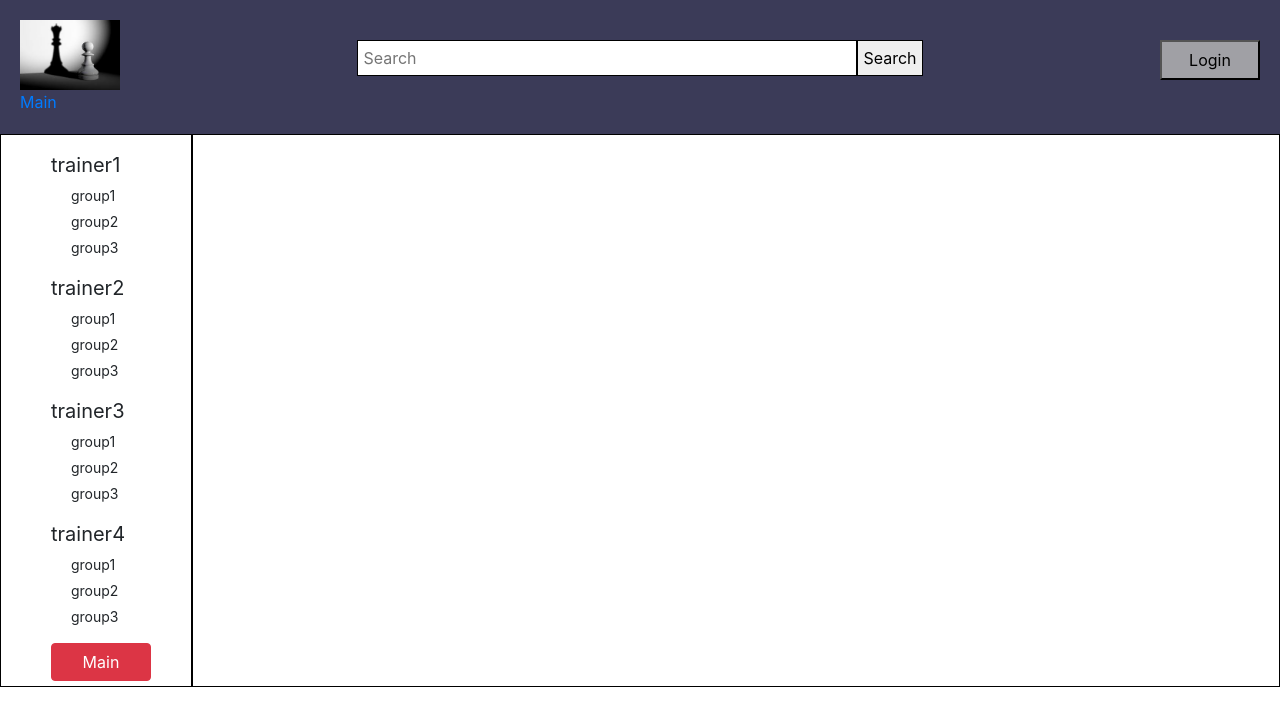
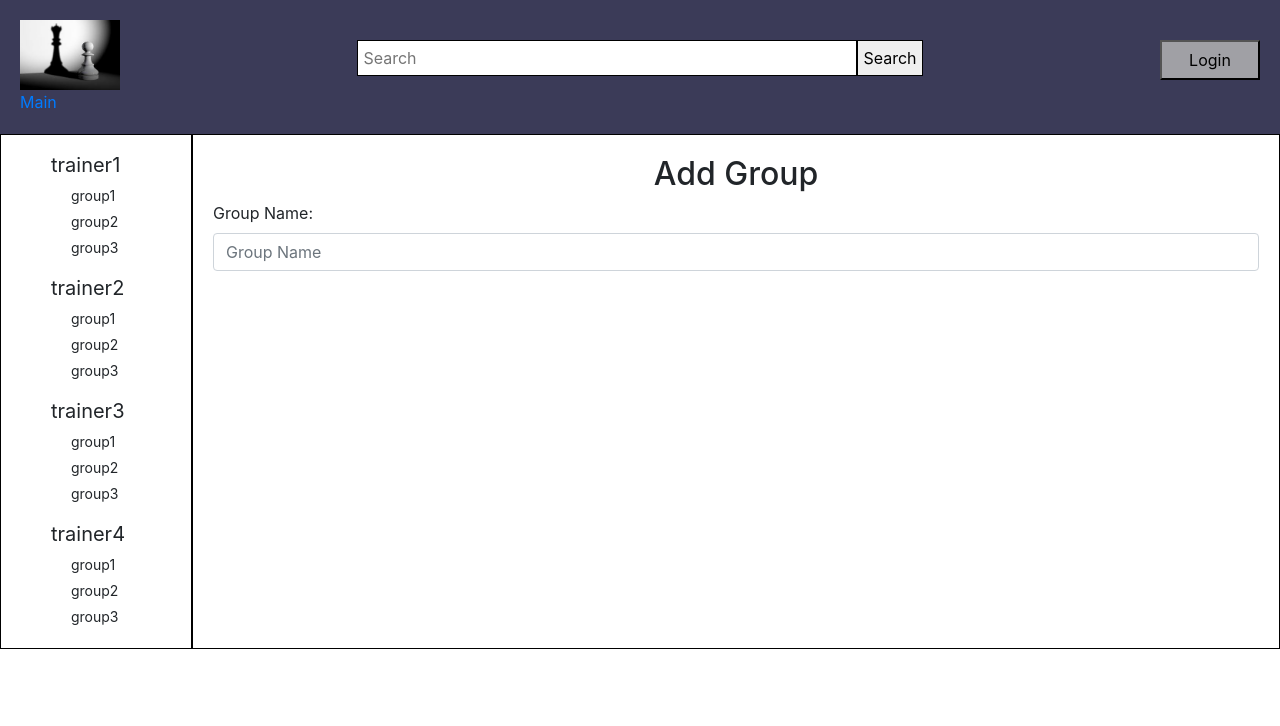
Before and after one commit to Zhuk1305/journal, a React (Create React App) app: page /add-group in a window 1280 px wide. Shown: the top 726 px of the page. Built offline with nearby package versions, Linux system fonts and the light colour scheme.

Commit message:
create AddGroup

```diff
--- a/src/App.js
+++ b/src/App.js
@@ -9,6 +9,7 @@ import ListTrainer from './component/Trainer/ListTrainer';
 import Navbar from './component/NavbarTrainer/Navbar';
 import Header from './component/Header/Header.js';
 import Main from './component/Main/Main';
+import AddGroup from './component/Group/AddGroup';
 function App() {
 
 	return (
@@ -25,7 +26,8 @@ function App() {
 
 									<Route path="/" exact component={Main} />
 									<Route path="/main" exact component={Main} />
-									<Route path="/group" component={Group} />
+									<Route path="/groups" component={Group} />
+									<Route path="/add-group" component={AddGroup} />
 									<Route path="/trainers" component={ListTrainer} />
 									<Route path="/add-trainer" component={AddTrainer} />
 									<Route path="/edit-trainer" component={EditTrainer} />
--- /dev/null
+++ b/src/component/Group/AddGroup.js
@@ -0,0 +1,39 @@
+import React, {Component} from 'react';
+import ApiService from "../../service/ApiService";
+
+class AddGroup extends Component {
+	constructor(props) {
+		super(props)
+		this.state= {
+			name: '',
+			nameTrainre:'',
+		}
+		this.saveGroup = this.saveGroup.bind(this)
+	}
+	saveGroup = (e) => {
+		e.preventDefault();
+		let group = {name: this.state.name, nameTrainer:this.state.nameTrainer}
+		ApiService.addGroup(group)
+						.then(res => {
+							this.props.history.push('/groups')
+						})
+	}
+	onChange = (e) =>
+	this.setState({[e.target.name]: e.target.value});
+
+	render() {
+		return (
+			<div>
+				<h2 className="text-center">Add Group</h2>
+				<from>
+					<div className="from-group">
+						<label>Group Name:</label>
+						<input type="text" placeholder="Group Name" name="group name" className="form-control" value={this.state.name} onChange={this.onChange}/>
+					</div>
+				</from>
+			</div>
+		);
+	}
+}
+
+export default AddGroup;
--- a/src/component/Main/Main.js
+++ b/src/component/Main/Main.js
@@ -16,7 +16,7 @@ showTrainerList() {
 	this.props.history.push('/trainers')
 }
 showGroupList() {
-	this.props.history.push('/group')
+	this.props.history.push('/groups')
 }
 showStudentList() {
 	this.props.history.push('/students')
--- a/src/component/NavbarTrainer/Navbar.js
+++ b/src/component/NavbarTrainer/Navbar.js
@@ -93,9 +93,7 @@ class Navbar extends Component {
 			isOpened: !this.state.isOpened
 		})
 	}
-	mainPage() {
-		this.props.history.push("/")
-	}
+
 
 	render() {
 
@@ -112,8 +110,6 @@ class Navbar extends Component {
 							</li>
 						)}
 				</ul>
-				<button className="btn btn-danger" style={{width:'100px'}} onClick={() => this.mainPage()}> Main</button>
-
 			</div>
 	);
 	}
--- a/src/component/trainer/AddTrainer.js
+++ b/src/component/trainer/AddTrainer.js
@@ -1,4 +1,4 @@
-import React, {Conponent, Component} from 'react';
+import React, {Component} from 'react';
 import ApiService from "../../service/ApiService";
 
 class AddTrainer extends Component {
--- a/src/service/ApiService.js
+++ b/src/service/ApiService.js
@@ -1,7 +1,7 @@
 import axios from 'axios';
 
 const TRAINER_API_BASE_URL = 'http://localhost:8080/trainers';
-
+const GROUP_API_BASE_URL = 'http://localhost:8080/groups';
 class ApiService {
 
     fetchTrainers() {
@@ -22,7 +22,10 @@ class ApiService {
 
     editTrainer(trainer) {
         return axios.put(TRAINER_API_BASE_URL + '/' + trainer.id, trainer);
-    }
+		}
+		addGroup(group) {
+			return axios.post(""+GROUP_API_BASE_URL, group);
+	}
 
 }
 
```
Also changed, not shown: src/component/Header/Header.js (+0 -2 lines), src/component/Header/NavLink.js (deleted).
